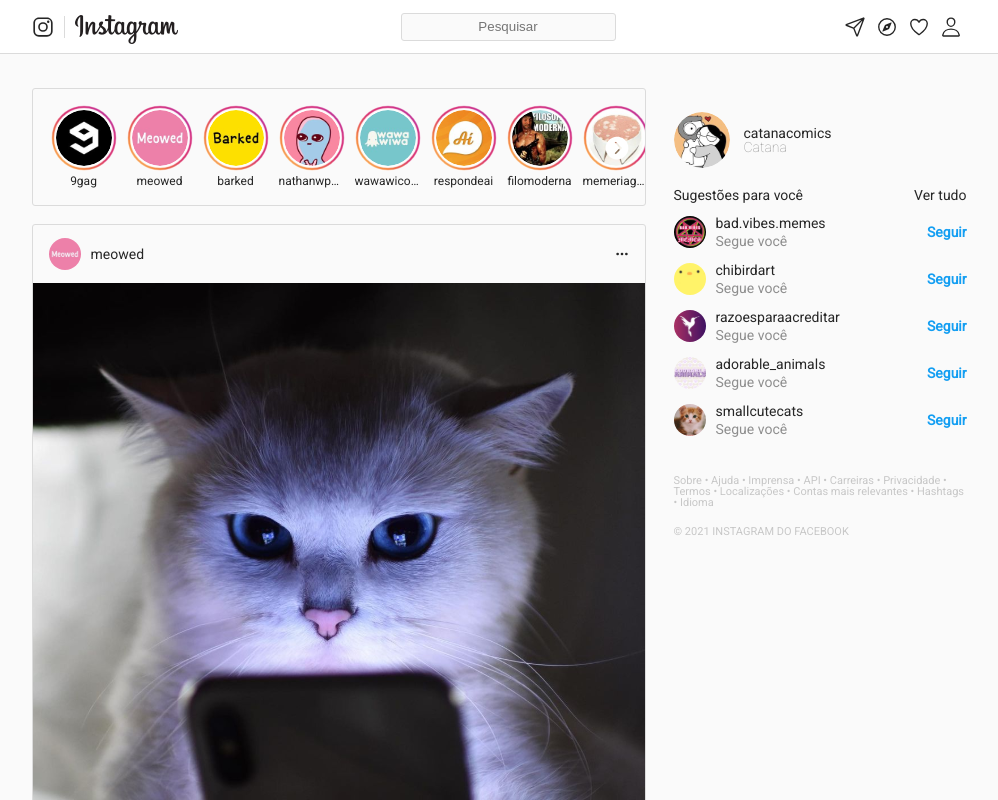
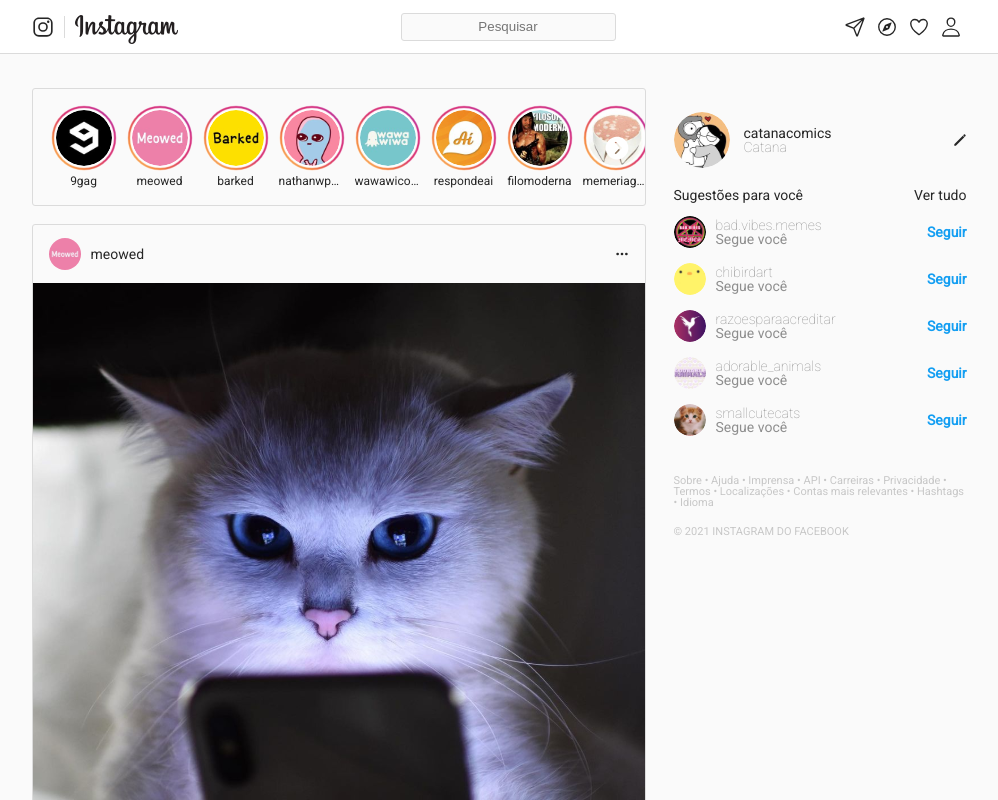
Before and after one commit to AkoruuDev/Instagram-com-React, a React (Create React App) app: page / in a window 1280 px wide. Shown: the top 800 px of the page, without its empty margins (141-1139 px from the left). Built offline with nearby package versions, Linux system fonts and the light colour scheme.

Commit message:
CHORE [User]: Create a part function for edit user name

```diff
--- a/public/styles/style.css
+++ b/public/styles/style.css
@@ -223,18 +223,24 @@
     top: 88px;
 }
 
-.sidebar > .usuario {
+.user-box {
+    display: flex;
+    align-items: center;
+    justify-content: space-between;
+}
+
+.sidebar .usuario {
     display: flex;
     align-items: center;
 }
 
-.sidebar > .usuario img {
+.sidebar .usuario img {
     width: 56px;
     height: 56px;
     border-radius: 50%;
 }
 
-.sidebar > .usuario .texto {
+.sidebar .usuario .texto {
     display: flex;
     flex-direction: column;
     margin-left: 14px;
@@ -242,7 +248,7 @@
     color: #8E8E8E;
 }
 
-.sidebar > .usuario .texto strong {
+.sidebar .usuario .texto strong {
     font-weight: 500;
     color: #262626;
 }
--- a/src/Sidebar.js
+++ b/src/Sidebar.js
@@ -9,13 +9,19 @@
 ]
 
 function User(props) {
+  let [nick, setNick] = useState('catanacomics');
+  let [myuser, setMyuser] = useState('Catana');
+
   return (
-    <div className="usuario">
-      <img src={props.image} alt="user" />
-      <div className="texto">
-        <strong>{props.nick}</strong>
-        {props.name}
+    <div class='user-box'>
+      <div className="usuario">
+        <img src={props.image} alt="user" />
+        <div className="texto">
+          <strong>{nick}</strong>
+          {myuser}
+        </div>
       </div>
+      <ion-icon name="pencil-sharp"></ion-icon>
     </div>
   )
 }
@@ -49,7 +55,7 @@
 function Sidebar() {
     return(
       <div className="sidebar">
-        <User image="assets/img/catanacomics.svg" nick="catanacomics" name="Catana"/>
+        <User image="assets/img/catanacomics.svg"/>
 
         <div className="sugestoes">
           <div className="titulo">
```
